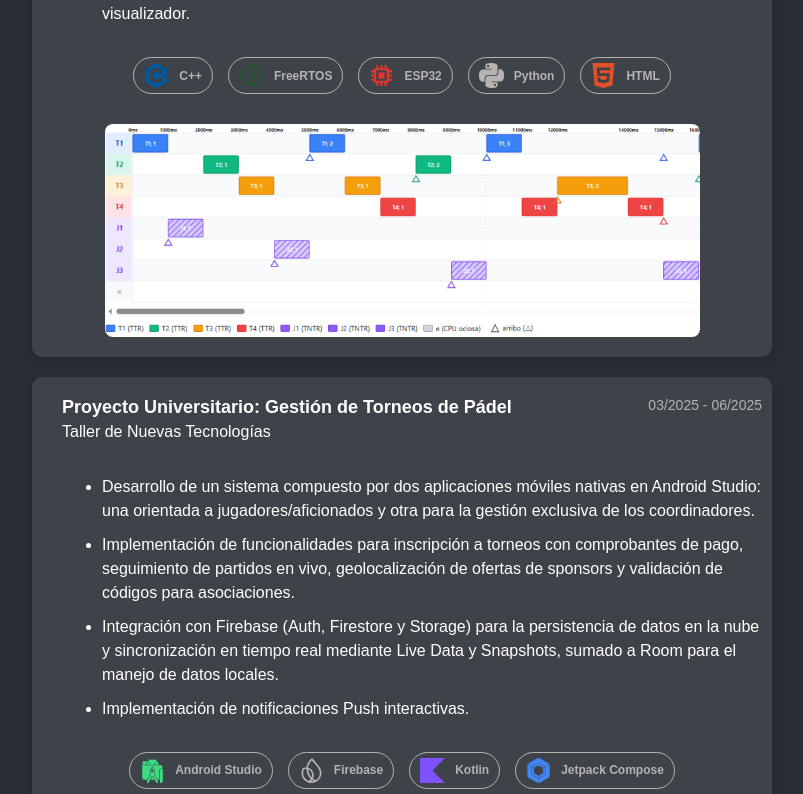
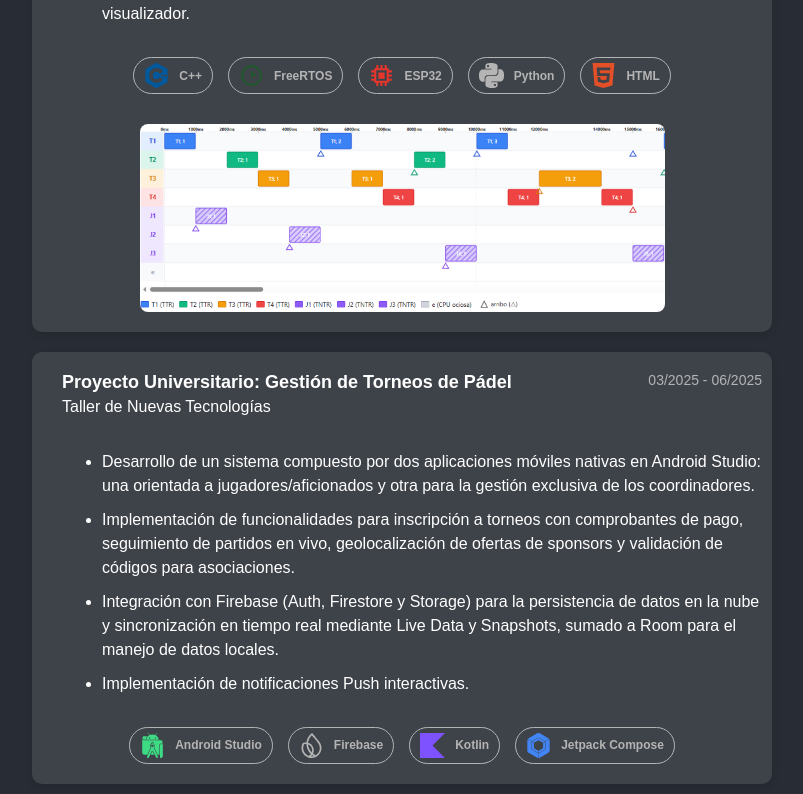
Before and after one commit to ValentinoVerdi/mi-portafolio, a React (Create React App) app: page / in a window 1280 px wide. Shown: the part 1546-2340 px from the top of the page, without its empty margins (238-1041 px from the left). Built offline with nearby package versions, Linux system fonts and the light colour scheme.

Commit message:
borrada la imagen de padel que se veia mal

```diff
--- a/src/components/Education.tsx
+++ b/src/components/Education.tsx
@@ -87,14 +87,7 @@ const EducationCard = ({ edu }: { edu: any }) => {
             src={currentImgSrc}
             alt={`Imagen de ${edu.degree}`}
             className={styles.educationImage}
-            style={{
-              maxWidth: "85%",
-              maxHeight: "450px",
-              width: "auto",
-              height: "auto",
-              objectFit: "contain",
-              borderRadius: "8px"
-            }}
+            style={{ width: "75%", height: "auto", borderRadius: "8px" }}
           />
 
           {/* Flecha Derecha */}
--- a/src/data.tsx
+++ b/src/data.tsx
@@ -114,6 +114,10 @@ export const portfolioData = {
         { logo: PostgreSQLIcon, name: "PostgreSQL" },
         { logo: HTMLIcon, name: "HTML" },
       ],
+      //deberia clonar el proyecto y alta paja, de ultima crear una con antigravity
+      images: [
+
+      ],
     },
     {
       degree: "Tesina de Grado: Planificador de Tiempo Real con Slack Stealing",
@@ -153,8 +157,9 @@ export const portfolioData = {
         { logo: KotlinIcon, name: "Kotlin" },
         { logo: JetpackComposeIcon, name: "Jetpack Compose" },
       ],
+      //ver como arreglar esta imagen porque si la pongo se ve como el orto
       images: [
-        "/padel1.png",
+        //"/padel1.png",
       ],
     },
   ]
```
